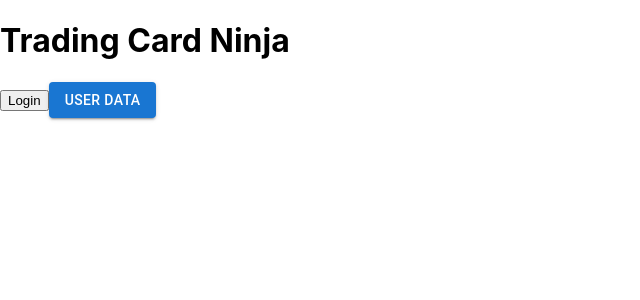
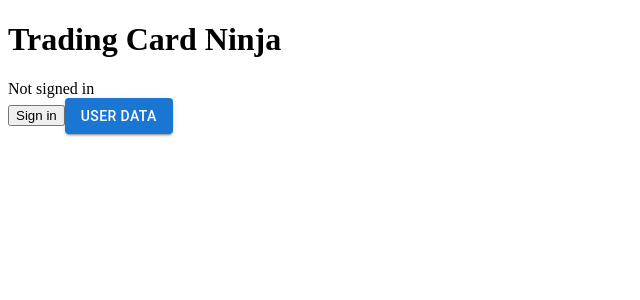
Before and after one commit to TCNinja/website, a Next.js app in the folder tcninja/: page / in a window 1280 px wide. Shown: the top 300 px of the page, without its empty margins (0-640 px from the left). Built offline with nearby package versions, Linux system fonts and the light colour scheme; no server answers.

Commit message:
feat: add basic nextauth

```diff
--- /dev/null
+++ b/tcninja/components/login-btn.tsx
@@ -0,0 +1,21 @@
+import { useSession, signIn, signOut } from "next-auth/react"
+
+const LoginButton = () => {
+  const { data: session } = useSession()
+  if (session) {
+    return (
+      <>
+        Signed in as { session?.user?.email } <br />
+        <button onClick={() => signOut()}>Sign out</button>
+      </>
+    )
+  }
+  return (
+    <>
+      Not signed in <br />
+      <button onClick={() => signIn()}>Sign in</button>
+    </>
+  )
+}
+
+export default LoginButton;
--- a/tcninja/next.config.js
+++ b/tcninja/next.config.js
@@ -1,6 +1,5 @@
 /** @type {import('next').NextConfig} */
 const nextConfig = {
-  pageExtensions: ['page.tsx'],
   reactStrictMode: true,
 }
 
--- a/tcninja/pages/_app.tsx
+++ b/tcninja/pages/_app.tsx
@@ -1,8 +1,11 @@
-import '../styles/globals.css'
-import type { AppProps } from 'next/app'
+import { SessionProvider } from "next-auth/react"
+import type { AppProps } from "next/app"
 
-function MyApp({ Component, pageProps }: AppProps) {
-  return <Component {...pageProps} />
+export default function App({ Component, pageProps }: AppProps) {
+  return (
+    <SessionProvider
+      session={pageProps.session}>
+      <Component {...pageProps} />
+    </SessionProvider>
+  )
 }
-
-export default MyApp
--- a/tcninja/pages/index.page.tsx
+++ b/tcninja/pages/index.tsx
@@ -4,21 +4,20 @@ import Image from 'next/image'
 import Link from 'next/link'
 import styles from '../styles/Home.module.css'
 import Button from '@mui/material/Button'
+import LoginButton from '../components/login-btn';
+
 
 const Home: NextPage = () => {
   return (
     <>
       <h1>Trading Card Ninja</h1>
-      <Link href='/login'>
-        <button>
-          Login
-        </button>
-      </Link>
-      <Link href='/user/123'>
+      <main>
+        <LoginButton />
         <Button variant='contained'>
           User Data
         </Button>
-      </Link>
+      </main>
+
     </>
   )
 }
--- a/tcninja/pages/user/[userid].page.tsx
+++ b/tcninja/pages/user/[userid].tsx
@@ -1,6 +1,6 @@
 import { useRouter } from "next/router";
 import { NextPage, GetServerSideProps } from 'next';
-import UserCard from './../../components/usercard';
+import UserCard from '../../components/usercard';
 
 interface IUserProps {
     id: string;
```
Also changed, not shown: tcninja/package.json (+7 -6 lines), tcninja/pages/api/auth/[...nextauth].ts (added, +18 -0 lines), tcninja/pages/auth/login.tsx (renamed from tcninja/pages/auth/login.page.tsx), 1 other file (tests, documents, lock files or other folders).
